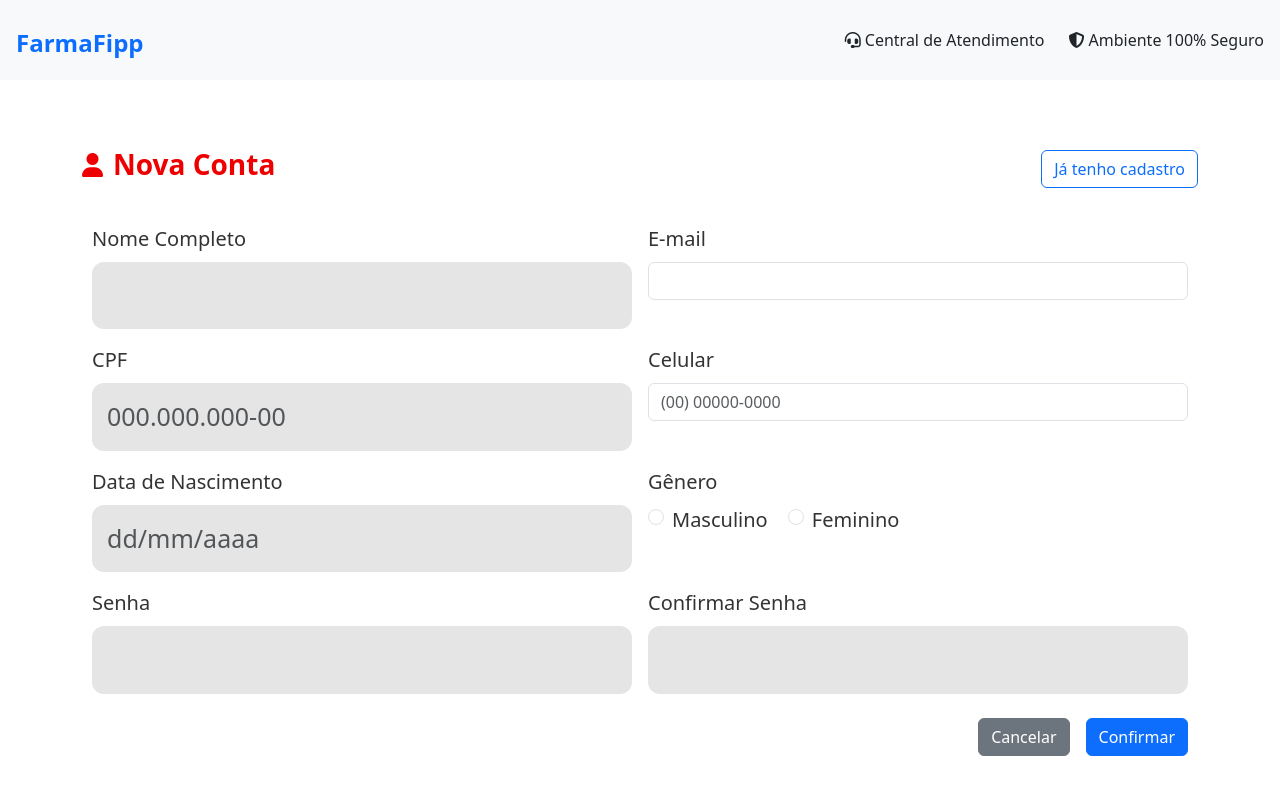
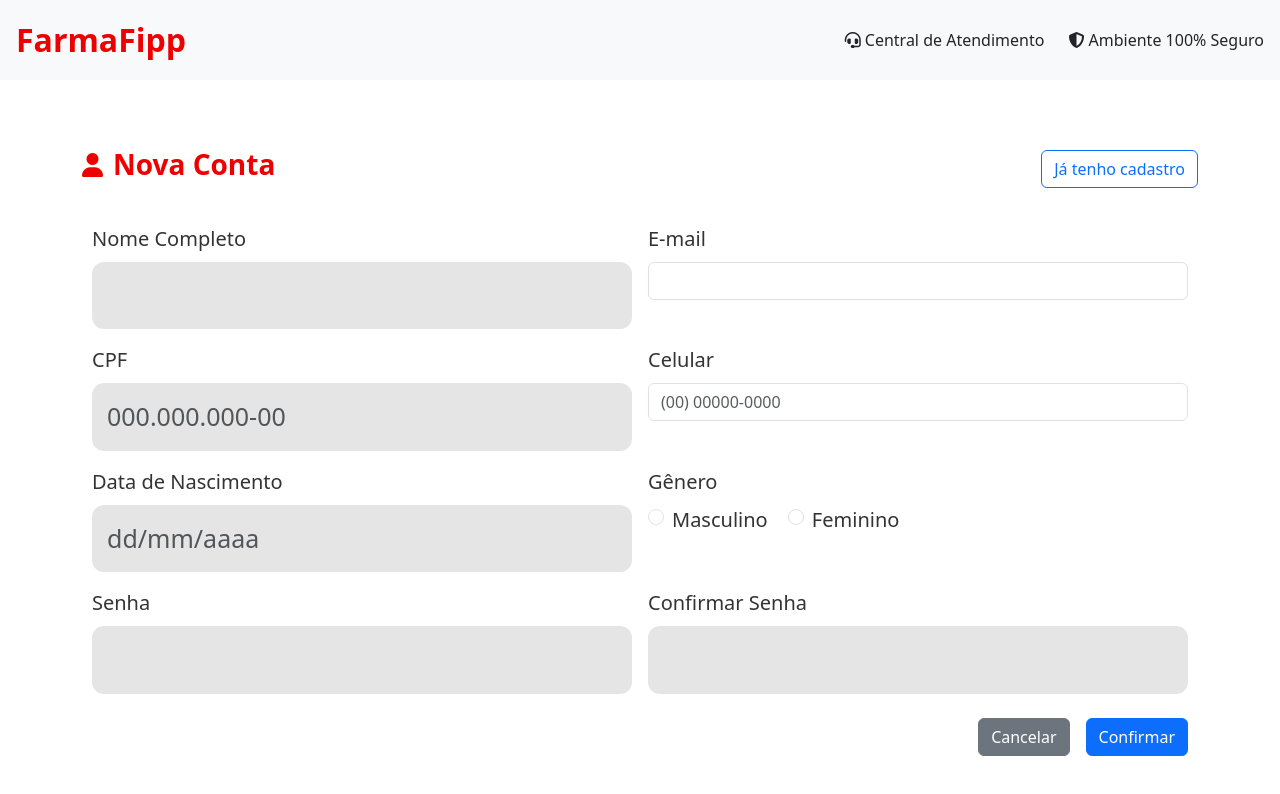
Before and after one commit to ryan-ggarcia/FarmaFipp, a website: page cadastro.html in a window 1280 px wide. Drawn offline with nearby package versions, Linux system fonts and the light colour scheme; some packages are replaced by stand-ins of ours; a script that the page names is missing.

Commit message:
cadastro incompleto

```diff
--- a/cadastro.html
+++ b/cadastro.html
@@ -12,9 +12,7 @@
 
 <body>
   <header id="header-cad" class="d-flex justify-content-between align-items-center p-3 bg-light">
-    <div class="logo">
-      <a href="index.html" class="fs-4 text-red fw-bold text-decoration-none">FarmaFipp</a>
-    </div>
+      <a class="logo navbar-brand" href="index.html" style="font-size: 2rem;">FarmaFipp</a>
     <div class="info-cad d-flex gap-4">
       <div><i class="fas fa-headset"></i> Central de Atendimento</div>
       <div><i class="fas fa-shield-halved"></i> Ambiente 100% Seguro</div>
```
Also changed, not shown: index.html (+1 -1 lines).
